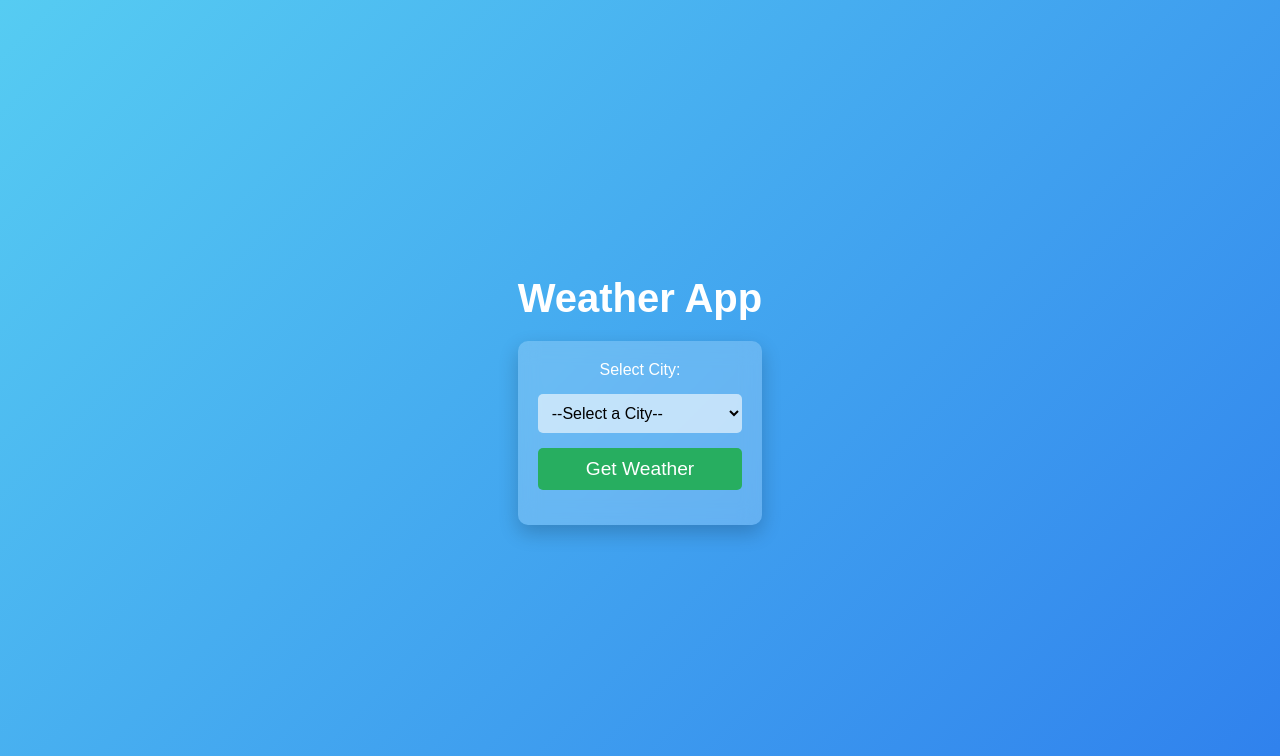
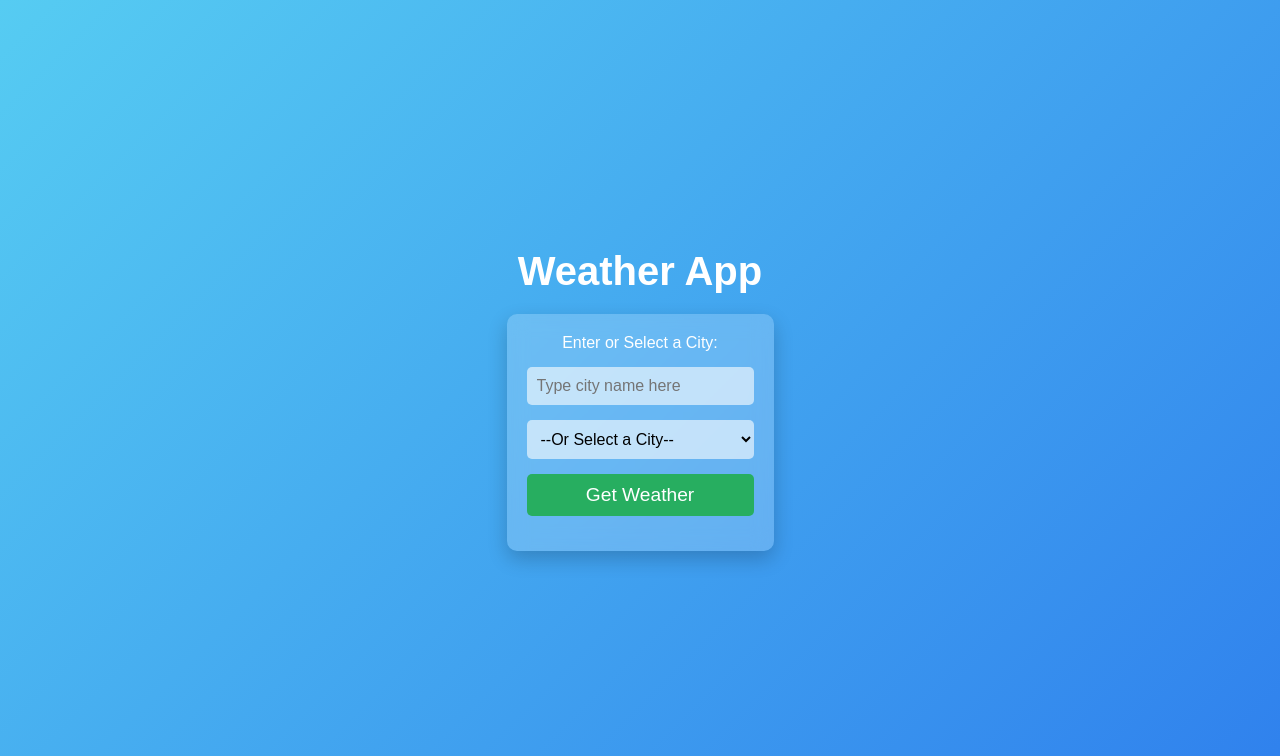
Before and after one commit to hossainmuntasir/WeatherApp, a Flask app: page / in a window 1280 px wide. Shown: the top 756 px of the page. Run offline with Flask 3, Linux system fonts and the light colour scheme.

Commit message:
final push search bar added

```diff
--- a/templates/index.html
+++ b/templates/index.html
@@ -4,7 +4,7 @@
     <meta charset="UTF-8">
     <meta name="viewport" content="width=device-width, initial-scale=1.0">
     <title>Weather App</title>
-    <style>/* Reset some default margins and paddings */
+    <style>
         * {
             margin: 0;
             padding: 0;
@@ -13,7 +13,7 @@
 
         body {
             font-family: 'Arial', sans-serif;
-            background: linear-gradient(135deg, #56CCF2, #2F80ED); /* Light blue to dark blue gradient */
+            background: linear-gradient(135deg, #56CCF2, #2F80ED);
             min-height: 100vh;
             display: flex;
             justify-content: center;
@@ -36,13 +36,13 @@
             text-align: center;
         }
 
-        form label, form select, form button {
+        form label, form select, form input, form button {
             display: block;
             width: 100%;
             margin-bottom: 15px;
         }
 
-        form select {
+        form select, form input {
             padding: 10px;
             border-radius: 5px;
             border: none;
@@ -65,7 +65,6 @@
             background-color: #219653;
         }
 
-        /* Error message style */
         p.error {
             color: #ff6b6b;
             font-size: 1rem;
@@ -73,7 +72,6 @@
             text-align: center;
         }
 
-        /* Weather information */
         .weather-info {
             margin-top: 30px;
             padding: 20px;
@@ -94,24 +92,21 @@
             font-size: 1.2rem;
             margin-bottom: 10px;
         }
-
-        /* Sunrise and sunset special styles */
-        .weather-info p strong {
-            color: #F2C94C; /* Bright yellow for sunrise and sunset */
-        }
-
     </style>
-
 </head>
 <body>
     <div>
         <h1>Weather App</h1>
 
-        <!-- City selection form with dropdown -->
+        <!-- City selection form -->
         <form method="POST" action="/weather">
-            <label for="city">Select City:</label>
-            <select id="city" name="city" required>
-                <option value="">--Select a City--</option>
+            <label for="city">Enter or Select a City:</label>
+            <!-- Input field to type city name -->
+            <input id="cityInput" name="city" type="text" placeholder="Type city name here">
+
+            <!-- Dropdown to select city -->
+            <select id="cityDropdown" name="cityDropdown">
+                <option value="">--Or Select a City--</option>
                 <option value="London">London</option>
                 <option value="New York">New York</option>
                 <option value="Paris">Paris</option>
@@ -124,8 +119,9 @@
                 <option value="Dubai">Dubai</option>
                 <option value="Dhaka">Dhaka</option>
                 <option value="Geelong">Geelong</option>
-                <option value="Melbourne, AU">Melbourne</option>
+                <option value="Melbourne">Melbourne</option>
             </select>
+
             <button type="submit">Get Weather</button>
         </form>
 
@@ -151,26 +147,28 @@
     </div>
 
     <script>
-        /* Insert the JavaScript code from above here */
-        // JavaScript to handle form submission and add a loading indicator
+        // JavaScript to handle form submission and prefill city input if selected from dropdown
+        document.getElementById('cityDropdown').addEventListener('change', function() {
+            var selectedCity = this.value;
+            document.getElementById('cityInput').value = selectedCity; // Set input field value to selected city
+        });
 
         document.addEventListener('DOMContentLoaded', function () {
             const form = document.querySelector('form');
             const button = form.querySelector('button');
 
-    // Show a "Loading" message when form is submitted
+            // Show a "Loading..." message when form is submitted
             form.addEventListener('submit', function () {
                 button.textContent = "Loading...";
                 button.disabled = true;
             });
 
-    // Enable the button again after the page reload
+            // Reset button text on page load
             window.addEventListener('load', function () {
                 button.textContent = "Get Weather";
                 button.disabled = false;
             });
         });
-
     </script>
 </body>
 </html>
```
Lines whose indentation alone changed are shown as unchanged.
